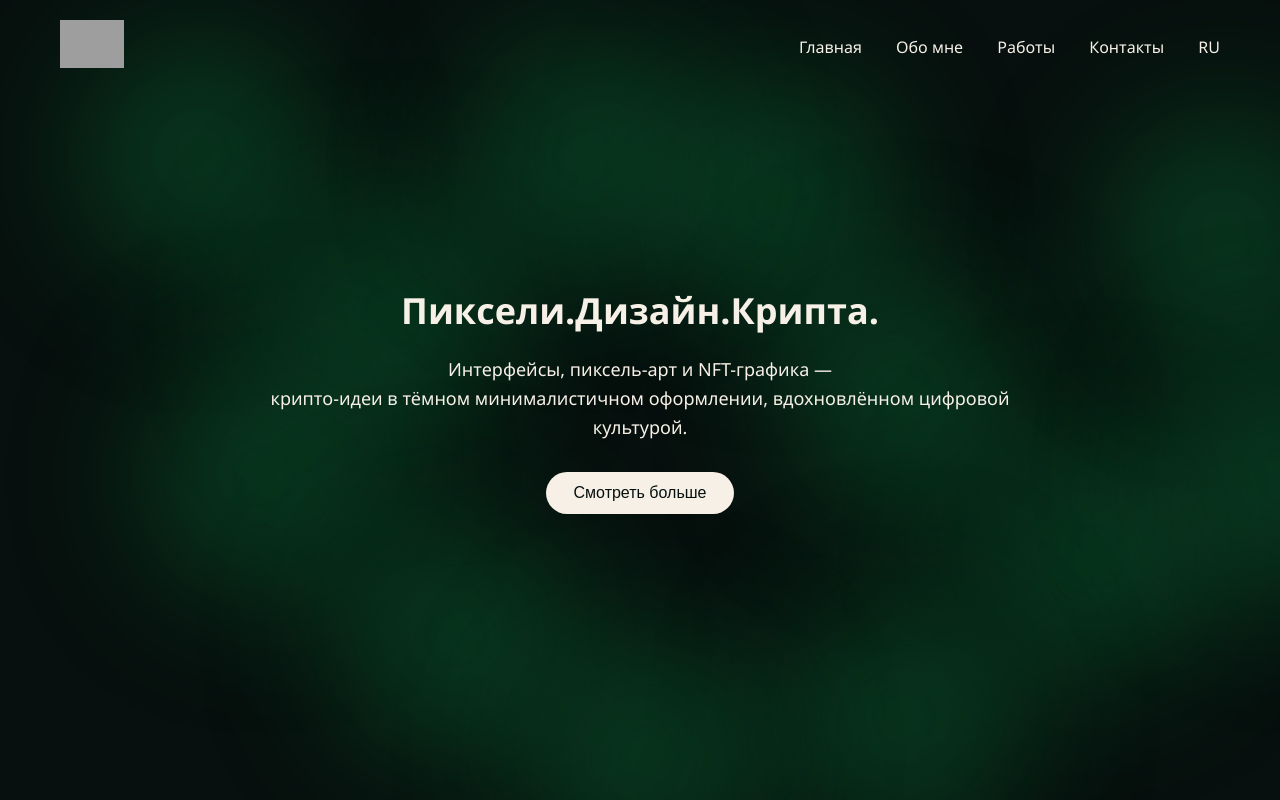
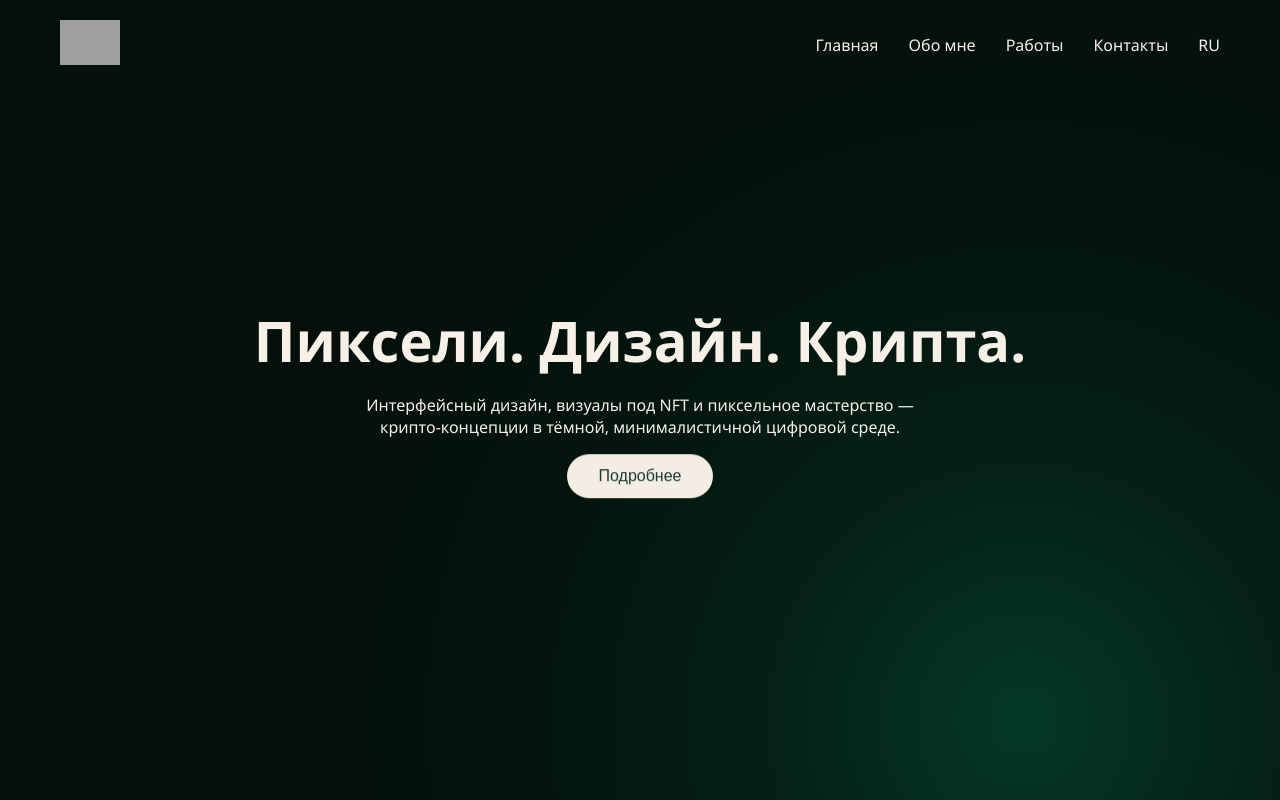
Before and after one commit to CENYsol/test111, a plain HTML site: page index.html in a window 1280 px wide. Both pictures are taken after a click on the link "EN". Shown: the top 800 px of the page. Drawn offline with Linux system fonts and the light colour scheme; grey boxes are pictures that could not be loaded.

Commit message:
downgrade

```diff
--- a/index.html
+++ b/index.html
@@ -8,7 +8,6 @@
 </head>
 <body>
 
-  <!-- Навигация -->
   <header class="navbar" id="navbar">
     <div class="logo">
       <img src="https://i.postimg.cc/XqNd9BRb/Logo.png" alt="Logo" />
@@ -22,26 +21,7 @@
     </nav>
   </header>
 
-  <!-- Первая секция -->
   <section class="hero" id="hero">
-
-    <!-- 12 пузырей -->
-    <div class="blobs" id="blobs">
-      <div class="blob" style="--i: 1;"></div>
-      <div class="blob" style="--i: 2;"></div>
-      <div class="blob" style="--i: 3;"></div>
-      <div class="blob" style="--i: 4;"></div>
-      <div class="blob" style="--i: 5;"></div>
-      <div class="blob" style="--i: 6;"></div>
-      <div class="blob" style="--i: 7;"></div>
-      <div class="blob" style="--i: 8;"></div>
-      <div class="blob" style="--i: 9;"></div>
-      <div class="blob" style="--i: 10;"></div>
-      <div class="blob" style="--i: 11;"></div>
-      <div class="blob" style="--i: 12;"></div>
-    </div>
-
-    <!-- Контент -->
     <div class="hero-content">
       <h1 id="title">
         <span class="letter">P</span><span class="letter">i</span><span class="letter">x</span><span class="letter">e</span><span class="letter">l</span><span class="letter">s</span>
@@ -63,7 +43,6 @@
     </div>
   </section>
 
-  <!-- Вторая секция -->
   <section class="section-2" id="section2">
     <div class="section-2-content">
       <h2>Обо мне</h2>
--- a/script.js
+++ b/script.js
@@ -1,91 +1,91 @@
-document.addEventListener("DOMContentLoaded", () => {
-  // Добавляем класс для появления пузырей
-  document.getElementById("blobs").classList.add("blobs-loaded");
+const langBtn = document.getElementById("langBtn");
+const title = document.getElementById("title");
+const desc = document.getElementById("description");
+const btn = document.getElementById("exploreBtn");
+const section2 = document.getElementById("section2");
+const navbar = document.getElementById("navbar");
 
-  animateTitle();
-});
-
-function animateTitle() {
-  const title = document.getElementById("title");
-  const letters = title.querySelectorAll(".letter");
-  const description = document.getElementById("description");
-  const button = document.getElementById("exploreBtn");
-
-  letters.forEach((letter, i) => {
-    letter.style.setProperty("--i", i);
-    letter.classList.remove("fade");
-    letter.classList.add("letter");
-  });
-
-  // Удаляем эффекты перед повторной анимацией
-  description.classList.remove("show-description");
-  button.classList.remove("show-button");
-
-  // Показываем описание и кнопку после титульника
-  setTimeout(() => {
-    description.classList.add("show-description");
-  }, letters.length * 50 + 300);
-
-  setTimeout(() => {
-    button.classList.add("show-button");
-  }, letters.length * 50 + 800);
-}
-
-// Переключение языка
-let currentLang = "en";
+const navLinks = document.querySelectorAll(".nav-links a"); // пункты меню
 
 const translations = {
   en: {
     title: "Pixels. Design. Crypto.",
-    description: [
-      "Interface design, NFT-ready visuals, and pixel craftsmanship —",
-      "crypto concepts in a dark, minimal layout inspired by digital culture."
-    ],
-    nav: ["Home", "About", "Work", "Contact", "EN"],
-    button: "Explore More"
+    desc: `<span>Interface design, NFT-ready visuals, and pixel craftsmanship —</span><br /><span>crypto concepts in a dark, minimal layout inspired by digital culture.</span>`,
+    button: "Explore More",
+    nav: ["Home", "About", "Work", "Contact"]
   },
   ru: {
     title: "Пиксели. Дизайн. Крипта.",
-    description: [
-      "Интерфейсы, пиксель-арт и NFT-графика —",
-      "крипто-идеи в тёмном минималистичном оформлении, вдохновлённом цифровой культурой."
-    ],
-    nav: ["Главная", "Обо мне", "Работы", "Контакты", "RU"],
-    button: "Смотреть больше"
+    desc: `<span>Интерфейсный дизайн, визуалы под NFT и пиксельное мастерство —</span><br /><span>крипто-концепции в тёмной, минималистичной цифровой среде.</span>`,
+    button: "Подробнее",
+    nav: ["Главная", "Обо мне", "Работы", "Контакты"]
   }
 };
 
-document.getElementById("langBtn").addEventListener("click", () => {
+let currentLang = "en";
+
+langBtn.addEventListener("click", (e) => {
+  e.preventDefault();
   currentLang = currentLang === "en" ? "ru" : "en";
+  langBtn.textContent = currentLang.toUpperCase();
 
-  const { title, description, nav, button } = translations[currentLang];
+  title.innerHTML = '';
+  desc.classList.remove('show-description');
+  btn.classList.remove('show-button');
 
-  // Обновляем заголовок
-  const titleContainer = document.getElementById("title");
-  titleContainer.innerHTML = "";
+  const letters = currentLang === 'en'
+    ? ['P','i','x','e','l','s','.',' ','D','e','s','i','g','n','.',' ','C','r','y','p','t','o','.']
+    : ['П','и','к','с','е','л','и','.',' ','Д','и','з','а','й','н','.',' ','К','р','и','п','т','а','.'];
 
-  [...title].forEach((char, i) => {
-    const span = document.createElement("span");
-    span.className = "letter";
-    span.style.setProperty("--i", i);
-    span.textContent = char;
-    titleContainer.appendChild(span);
+  letters.forEach((char, i) => {
+    const span = document.createElement('span');
+    span.classList.add('letter');
+    span.style.setProperty('--i', i);
+    span.textContent = char === ' ' ? '\u00A0' : char;
+    title.appendChild(span);
   });
 
-  // Обновляем описание
-  const descriptionElement = document.getElementById("description");
-  descriptionElement.innerHTML = description.join("<br>");
+  desc.innerHTML = translations[currentLang].desc;
+  btn.textContent = translations[currentLang].button;
 
-  // Обновляем кнопку
-  const exploreBtn = document.getElementById("exploreBtn");
-  exploreBtn.textContent = button;
-
-  // Обновляем навигацию
-  const navLinks = document.querySelectorAll(".nav-links a");
-  navLinks.forEach((link, index) => {
-    if (index < nav.length) link.textContent = nav[index];
+  // Обновляем текст меню (кроме последней кнопки — языка)
+  navLinks.forEach((link, i) => {
+    if (i < 4) link.textContent = translations[currentLang].nav[i];
   });
 
-  // Повторяем анимации
-  animateTitle();
+  animateLetters();
 });
+
+btn.addEventListener("click", () => {
+  section2.scrollIntoView({ behavior: 'smooth' });
+});
+
+window.addEventListener('scroll', () => {
+  const threshold = window.innerHeight * 0.6;
+  if (window.scrollY > threshold) {
+    navbar.classList.add('hidden');
+  } else {
+    navbar.classList.remove('hidden');
+  }
+});
+
+function animateLetters() {
+  const letters = document.querySelectorAll('.hero h1 .letter');
+  letters.forEach((el, i) => {
+    el.style.setProperty('--i', i);
+  });
+
+  const totalDelay = letters.length * 50 + 400;
+
+  setTimeout(() => {
+    desc.classList.add('show-description');
+  }, totalDelay);
+
+  setTimeout(() => {
+    btn.classList.add('show-button');
+  }, totalDelay + 600);
+}
+
+window.addEventListener('DOMContentLoaded', () => {
+  animateLetters();
+});
--- a/style.css
+++ b/style.css
@@ -1,196 +1,234 @@
+/* Reset */
 * {
   margin: 0;
   padding: 0;
   box-sizing: border-box;
 }
 
-body {
-  font-family: 'Segoe UI', Tahoma, Geneva, Verdana, sans-serif;
-  background-color: #07100e;
+html, body {
+  height: 100%;
+  font-family: 'Segoe UI', sans-serif;
+  scroll-behavior: smooth;
+  overflow-x: hidden;
+  background-color: #0d1c18;
   color: #f7f0e7;
-  overflow-x: hidden;
 }
 
-/* Навигация */
+/* Скроллбар */
+::-webkit-scrollbar {
+  width: 10px;
+}
+::-webkit-scrollbar-track {
+  background: #0d1c18;
+}
+::-webkit-scrollbar-thumb {
+  background: #444;
+  border-radius: 5px;
+}
+::-webkit-scrollbar-thumb:hover {
+  background: #666;
+}
+
+/* Navbar */
 .navbar {
+  position: fixed;
+  top: 0;
+  width: 100%;
+  padding: 20px 60px;
   display: flex;
   justify-content: space-between;
   align-items: center;
-  padding: 20px 60px;
-  position: fixed;
-  top: 0;
-  width: 100%;
-  z-index: 10;
+  z-index: 100;
   background: transparent;
-  transition: opacity 0.4s ease;
+  transition: opacity 0.6s ease;
+}
+
+.navbar.hidden {
+  opacity: 0;
+  pointer-events: none;
 }
 
 .logo img {
-  height: 48px;
+  height: 45px;
+}
+
+.nav-links {
+  display: flex;
+  align-items: center;
 }
 
 .nav-links a {
   margin-left: 30px;
+  color: #f7f0e7;
   text-decoration: none;
-  color: #f7f0e7;
   font-weight: 500;
-  transition: color 0.3s ease;
+  transition: color 0.3s;
+  font-size: 1rem;
 }
 
-/* Главная секция */
+.nav-links a:hover {
+  color: #b0d9c6;
+}
+
+/* Hero Section */
 .hero {
   position: relative;
-  height: 100vh;
+  min-height: 100vh;
   display: flex;
+  justify-content: center;
   align-items: center;
-  justify-content: center;
-  padding: 0 20px;
   text-align: center;
+  padding: 60px 20px;
+  background-color: #050f0c;
+  background-repeat: no-repeat;
+  background-size: cover;
   overflow: hidden;
 }
 
+.hero::before {
+  content: '';
+  position: absolute;
+  top: 0;
+  left: 0;
+  width: 100%;
+  height: 100%;
+  background-image: radial-gradient(
+    circle at 80% 90%,
+    rgba(0, 255, 170, 0.7) 0%,
+    rgba(0, 255, 170, 0.3) 20%,
+    rgba(0, 255, 170, 0.1) 40%,
+    rgba(0, 0, 0, 0) 70%
+  );
+  opacity: 0;
+  animation: flashGradientSmooth 2s ease-out forwards;
+  pointer-events: none;
+  z-index: 0;
+}
+
 .hero-content {
-  z-index: 2;
-  max-width: 800px;
+  position: relative;
+  z-index: 1;
 }
 
 .hero h1 {
-  font-size: 36px;
-  font-weight: 800;
+  font-size: 3.5rem;
+  margin-bottom: 1rem;
   color: #f7f0e7;
-  margin-bottom: 20px;
   display: flex;
   flex-wrap: wrap;
   justify-content: center;
 }
 
-.letter {
+.hero h1 .letter {
   opacity: 0;
-  filter: blur(6px);
-  animation: fade 0.5s forwards;
-  animation-delay: calc(var(--i) * 0.05s);
+  filter: blur(8px);
+  transform: translateY(20px);
+  display: inline-block;
+  animation: fadeInLetter 0.6s forwards;
 }
 
-@keyframes fade {
+.hero h1 .letter:nth-child(n) {
+  animation-delay: calc(0.05s * var(--i));
+}
+
+#description,
+#exploreBtn {
+  opacity: 0;
+  filter: blur(10px);
+  transform: translateY(20px);
+  transition: all 0.8s ease;
+}
+
+.show-description {
+  opacity: 1 !important;
+  filter: blur(0px) !important;
+  transform: translateY(0px) !important;
+}
+
+.show-button {
+  opacity: 1 !important;
+  filter: blur(0px) !important;
+  transform: translateY(0px) !important;
+}
+
+.explore-btn {
+  background: #f7f0e7;
+  color: #1c3c33;
+  padding: 0.8rem 2rem;
+  font-size: 1rem;
+  border-radius: 2rem;
+  border: none;
+  cursor: pointer;
+  transition: transform 0.3s;
+  margin-top: 1rem;
+}
+
+.explore-btn:hover {
+  transform: scale(1.05);
+}
+
+/* Section 2 */
+.section-2 {
+  min-height: 100vh;
+  background-color: #f7f0e7;
+  color: #1c3c33;
+  display: flex;
+  justify-content: center;
+  align-items: center;
+  text-align: center;
+  padding: 60px 20px;
+  animation: fadeIn 1s ease;
+}
+
+.section-2-content {
+  max-width: 800px;
+}
+
+.section-2 h2 {
+  font-size: 2.5rem;
+  margin-bottom: 1rem;
+}
+
+.section-2 p {
+  font-size: 1.1rem;
+  line-height: 1.6;
+}
+
+/* Animations */
+@keyframes fadeIn {
+  from {
+    opacity: 0;
+    transform: translateY(80px);
+  }
   to {
     opacity: 1;
-    filter: blur(0);
+    transform: translateY(0);
   }
 }
 
-#description {
-  font-size: 18px;
-  line-height: 1.6;
-  opacity: 0;
-  filter: blur(8px);
-  transition: opacity 1s ease, filter 1s ease;
-  white-space: pre-line;
-}
-
-#description.show-description {
-  opacity: 1;
-  filter: blur(0);
-}
-
-.explore-btn {
-  margin-top: 30px;
-  padding: 12px 28px;
-  font-size: 16px;
-  background-color: #f7f0e7;
-  color: #07100e;
-  border: none;
-  border-radius: 30px;
-  cursor: pointer;
-  opacity: 0;
-  filter: blur(8px);
-  transition: opacity 0.6s ease, filter 0.6s ease;
-}
-
-.explore-btn.show-button {
-  opacity: 1;
-  filter: blur(0);
-}
-
-/* Вторая секция */
-.section-2 {
-  background-color: #f7f0e7;
-  color: #07100e;
-  padding: 120px 20px;
-  text-align: center;
-}
-
-.section-2 h2 {
-  font-size: 32px;
-  margin-bottom: 20px;
-}
-
-.section-2 p {
-  font-size: 18px;
-}
-
-/* Пузыри */
-.blobs {
-  position: absolute;
-  top: 0;
-  left: 0;
-  width: 100%;
-  height: 100%;
-  z-index: 0;
-  overflow: hidden;
-  opacity: 0;
-  transition: opacity 2s ease;
-}
-
-.blobs.blobs-loaded {
-  opacity: 1;
-}
-
-.blob {
-  position: absolute;
-  width: 220px;
-  height: 220px;
-  background: #0a5029;
-  border-radius: 50%;
-  filter: blur(60px);
-  animation: float 14s infinite ease-in-out, pulse 9s infinite ease-in-out;
-  opacity: 0.55;
-}
-
-.blob:nth-child(1) { top: 10%; left: 5%; }
-.blob:nth-child(2) { top: 30%; left: 20%; }
-.blob:nth-child(3) { top: 50%; left: 10%; }
-.blob:nth-child(4) { top: 70%; left: 25%; }
-.blob:nth-child(5) { top: 15%; left: 50%; }
-.blob:nth-child(6) { top: 40%; left: 60%; }
-.blob:nth-child(7) { top: 60%; left: 75%; }
-.blob:nth-child(8) { top: 20%; left: 85%; }
-.blob:nth-child(9) { top: 80%; left: 60%; }
-.blob:nth-child(10) { top: 85%; left: 40%; }
-.blob:nth-child(11) { top: 10%; left: 35%; }
-.blob:nth-child(12) { top: 50%; left: 90%; }
-
-@keyframes float {
-  0%, 100% {
-    transform: translate(0, 0) scale(1);
-  }
-  20% {
-    transform: translate(-25px, 15px) scale(1.05);
-  }
-  50% {
-    transform: translate(30px, -40px) scale(1.15);
-  }
-  80% {
-    transform: translate(-15px, 25px) scale(1.05);
+@keyframes fadeInLetter {
+  to {
+    opacity: 1;
+    filter: blur(0px);
+    transform: translateY(0);
   }
 }
 
-@keyframes pulse {
-  0%, 100% {
-    opacity: 0.55;
-    filter: blur(60px);
+@keyframes flashGradientSmooth {
+  0% {
+    opacity: 0;
+    transform: scale(1);
   }
-  50% {
+  20% {
     opacity: 1;
-    filter: blur(30px);
+    transform: scale(1.05);
+  }
+  60% {
+    opacity: 0.5;
+    transform: scale(1.02);
+  }
+  100% {
+    opacity: 0.25;
+    transform: scale(1);
   }
 }
```
